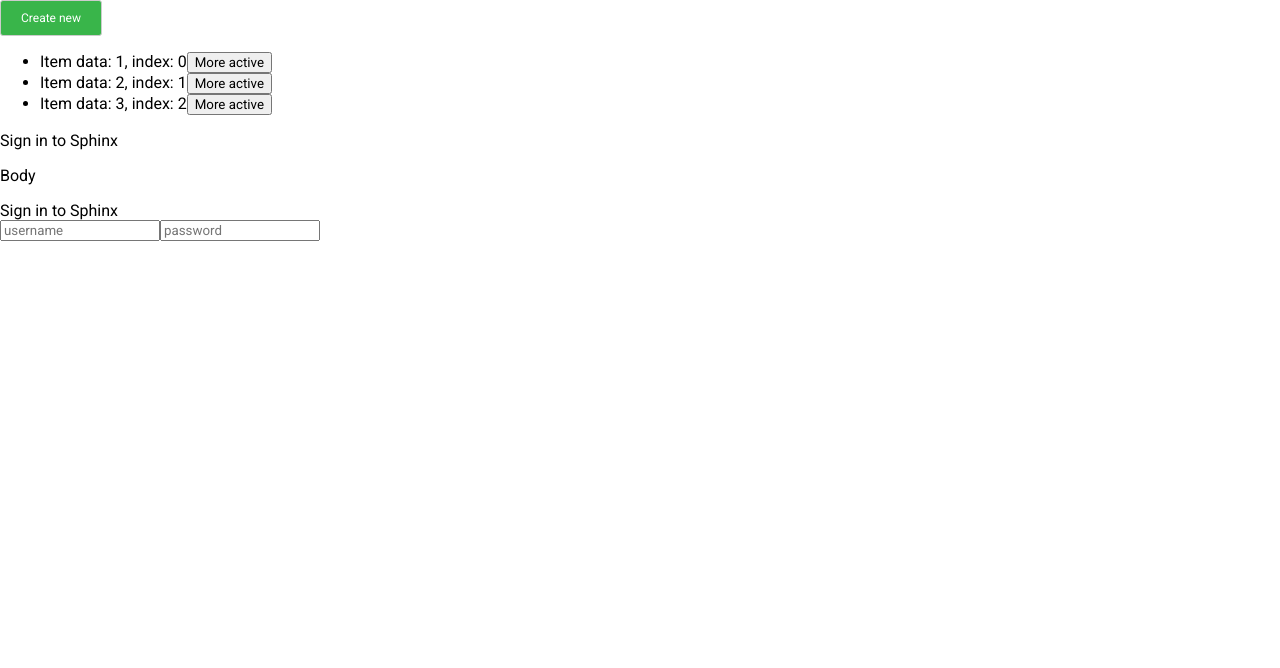
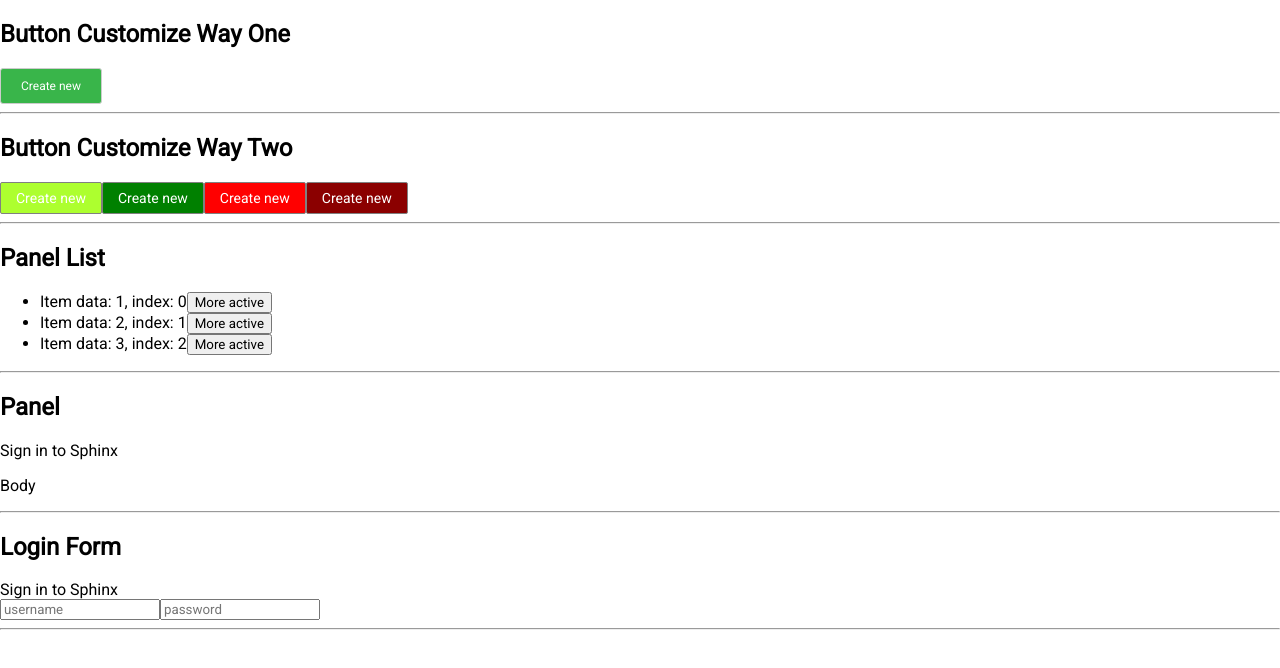
Before and after one commit to phichidung/test-ui, a React (Create React App) app: page / in a window 1280 px wide. Shown: the top 668 px of the page. Built offline with nearby package versions, Linux system fonts and the light colour scheme.

Commit message:
customize button way 2

```diff
--- a/src/App.js
+++ b/src/App.js
@@ -1,5 +1,5 @@
 import React, { Component } from 'react';
-import { Button, Panel, PanelList, LoginForm } from '../src/ui';
+import { ButtonCustomizeWayOne, Panel, PanelList, LoginForm, ButtonCustomizeWayTwo } from '../src/ui';
 
 export default class App extends Component {
 
@@ -8,25 +8,79 @@ export default class App extends Component {
 
         return (
             <div>
-                <Button
+                <section>
+                    <h1>Button Customize Way One</h1>
+                    <ButtonCustomizeWayOne
                         type={'success'}
                         onClick={ () => alert('Yo-lo') }
                     >
                         Create new
-                </Button>
+                    </ButtonCustomizeWayOne>
+                </section>
 
+                <hr/>
+
+                <section>
+                    <h1>Button Customize Way Two</h1>
+                    <div style={{ display: 'flex' }}>
+                        <ButtonCustomizeWayTwo
+                            role={'success'}
+                            active={false}
+                        >
+                            Create new
+                        </ButtonCustomizeWayTwo>
+                        <ButtonCustomizeWayTwo
+                            role={'success'}
+                            active={true}
+                        >
+                            Create new
+                        </ButtonCustomizeWayTwo>
+                        <ButtonCustomizeWayTwo
+                            role={'danger'}
+                            active={false}
+                        >
+                            Create new
+                        </ButtonCustomizeWayTwo>
+                        <ButtonCustomizeWayTwo
+                            role={'danger'}
+                            active={true}
+                        >
+                            Create new
+                        </ButtonCustomizeWayTwo>
+                    </div>
+                </section>
+
+                <hr/>
+
+                <section>
+                    <h1>Panel List</h1>
                     <PanelList
                         list={data}
                         renderItem={item => {
                             return <span>Item data: {item.data}, index: {item.index}</span>
                         }}
                     />
+                </section>
 
+                <hr/>
+
+                <section>
+                    <h1>Panel</h1>
                     <Panel header={'Sign in to Sphinx'}>
                         <p>Body</p>
                     </Panel>
+                </section>
 
+                <hr/>
+
+                <section>
+                    <h1>Login Form</h1>
                     <LoginForm/>
+                </section>
+
+                <hr/>
+
+
             </div>
         );
     }
--- a/src/ui/Button.js
+++ b/src/ui/ButtonCustomizeWayOne.js
@@ -1,6 +1,6 @@
 import React, { Component } from 'react';
 
-export default class Button extends Component {
+export default class ButtonCustomizeWayOne extends Component {
 
     render() {
         const { type, onClick } = this.props;
--- /dev/null
+++ b/src/ui/ButtonCustomizeWayTwo.css
@@ -0,0 +1,23 @@
+.btn {
+    border-radius: 2px;
+    border: solid 1px grey;
+    font-size: 14px;
+    padding: 7px 15px;
+    color: #fff;
+}
+
+.btn.btn.success {
+    background-color: greenyellow;
+}
+
+.btn.btn.success.active {
+    background-color: green;
+}
+
+.btn.btn.danger {
+    background-color: red;
+}
+
+.btn.btn.danger.active {
+    background-color: darkred;
+}
--- /dev/null
+++ b/src/ui/ButtonCustomizeWayTwo.js
@@ -0,0 +1,17 @@
+import React, { Component } from 'react';
+import './ButtonCustomizeWayTwo.css';
+
+export default class ButtonCustomizeWayTwo extends Component {
+
+    render() {
+        const { active, role } = this.props;
+
+        return(
+            <div>
+                <button className={`btn btn ${role || ''} ${active ? 'active' : ''}`}>
+                    {this.props.children}
+                </button>
+            </div>
+        );
+    }
+}
```
Also changed, not shown: src/ui/index.js (+5 -3 lines), 1 other file (tests, documents, lock files or other folders). Lines whose indentation alone changed are shown as unchanged.
